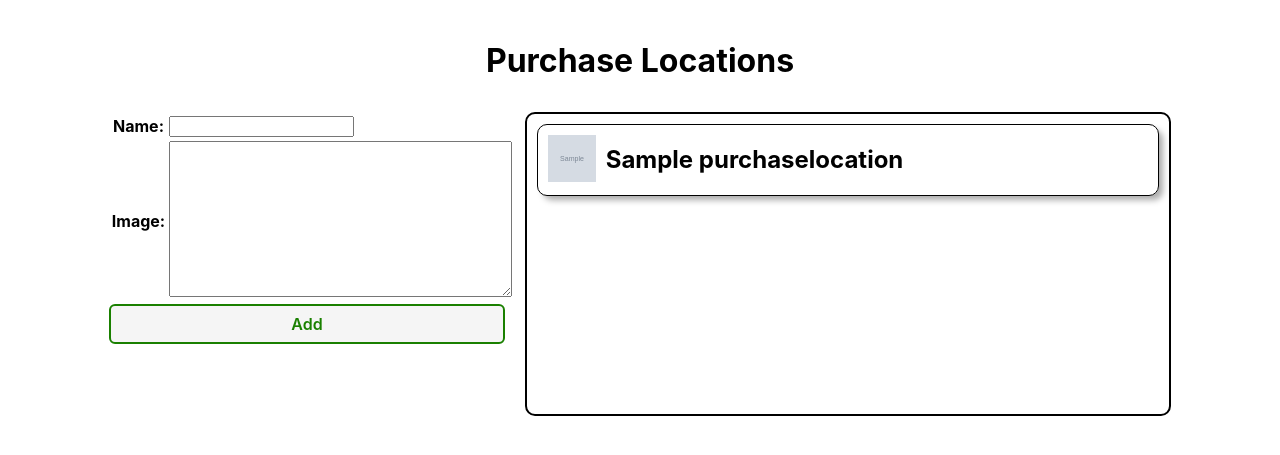
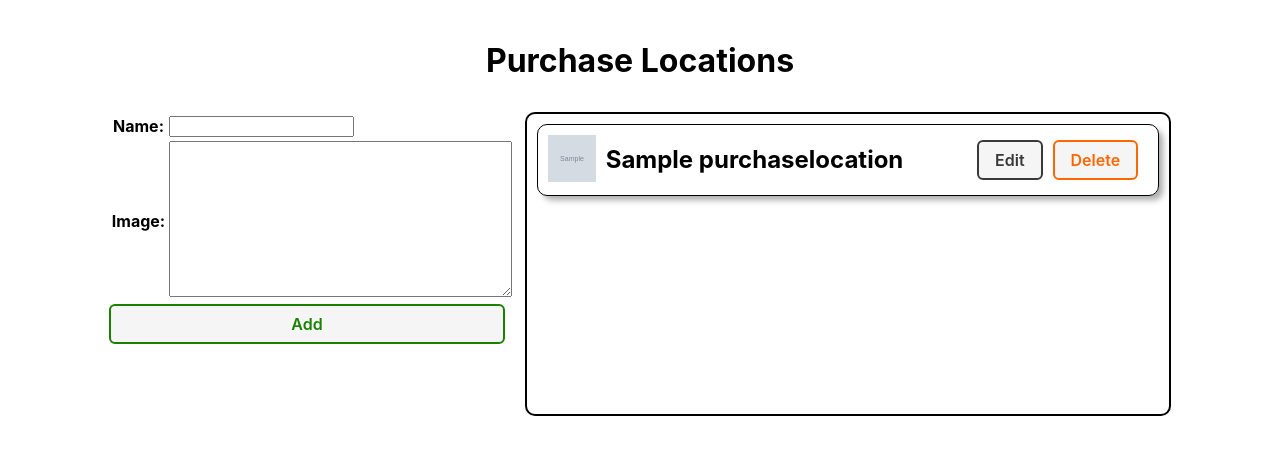
Before and after one commit to red-dmacedo/pj-restockr, a Django app: page /purchase-locations/ in a window 1280 px wide. Shown: the part 70-525 px from the top of the page. Run offline with Django 5.2, Linux system fonts and the light colour scheme; a user stored in the database is signed in; tables that the repository leaves empty hold one stand-in row (values such as "Sample post"); grey boxes marked "Sample" are stand-in pictures.

Commit message:
CRUD on purchase-locations nearly complete

```diff
--- a/main_app/models.py
+++ b/main_app/models.py
@@ -24,6 +24,9 @@ class PurchaseLocation(models.Model):
 
     def __str__(self):
         return self.name
+
+    def get_absolute_url(self):
+        return reverse("purchase-locations", kwargs={"pk": self.id})
 
     class Meta:
         ordering = ['name']
--- a/main_app/static/css/base.css
+++ b/main_app/static/css/base.css
@@ -230,6 +230,14 @@ nav a, header a {
   place-items: center;
 }
 
+.actions-h {
+  height: 100%;
+  display: flex;
+  flex-direction: row;
+  place-content: center;
+  place-items: center;
+}
+
 .abtn-small {
   aspect-ratio: 2/1;
   height: 10px;
--- a/main_app/static/css/purchase_locations.css
+++ b/main_app/static/css/purchase_locations.css
@@ -4,3 +4,9 @@
   border: 2px solid black;
   border-radius: 10px;
 }
+
+.separate {
+  display: flex;
+  flex-direction: row;
+  justify-content: space-between;
+}
--- a/main_app/templates/main_app/purchase_locations.html
+++ b/main_app/templates/main_app/purchase_locations.html
@@ -13,23 +13,31 @@
       <form method="post" class="flex-column">
         {% csrf_token %}
         <table>{{ purchaselocation_form.as_table }}</table>
+        {% url 'purchase-locations-edit' as current_path %}
+        {% if request.path == current_path %}
+          <a href="{% url 'purchase-locations' %}" class="btn secondary">Cancel</a>
+        {% endif %}
         <button type="submit" name="purchaselocation_create" class="btn confirm">Add</button>
       </form>
       {% if purchaselocation_list.count %}
         <div class="location-list">
           <ul>
             {% for loc in purchaselocation_list %}
-              <li class="card-horizontal flex-row">
+              <li class="card-horizontal flex-row separate">
+                <div class="flex-row">
                   {% if loc.image %}
                     <div class="image-container-v">
                       <img src="{{ loc.image }}" alt="Image of {{ loc.name }}" class="img-v" />
                     </div>
                   {% endif %}
                   <h2 class="flex-center">{{ loc.name }}</h2>
-                {% comment %} <div class="actions">
-                  <form action="{% url 'purchaselocation-delete' loc.pk %}"></form>
+                </div>
+                <div class="actions-h">
+                  <a href="{% url 'purchase-locations-edit' loc.pk %}" class="btn secondary">Edit</a>
+                  <form action="{% url 'purchase-locations-delete' loc.pk %}">
                     <button type="submit" class="btn warn">Delete</button>
-                </div> {% endcomment %}
+                  </form>
+                </div>
               </li>
             {% endfor %}
           </ul>
--- a/main_app/urls.py
+++ b/main_app/urls.py
@@ -18,5 +18,7 @@ urlpatterns = [
     path('items/<int:pk>/edit/', views.ItemUpdate.as_view(), name='item-update'),
     path('items/<int:pk>/delete', views.ItemDelete.as_view(), name='item-delete'),
 
-    path('purchase-locations/', views.PurchaseLocations.as_view(), name='purchase-locations')
+    path('purchase-locations/', views.PurchaseLocations.as_view(), name='purchase-locations'),
+    path('purchase-locations/<int:pk>/', views.PurchaseLocations.as_view(), name='purchase-locations-edit'),
+    path('purchase-locations/<int:pk>/delete', views.PurchaseLocationDelete.as_view(), name='purchase-locations-delete'),
 ]
--- a/main_app/views.py
+++ b/main_app/views.py
@@ -108,8 +108,12 @@ class PurchaseLocations(LoginRequiredMixin, ListView):
 
     def get_context_data(self, **kwargs):
         context = super().get_context_data(**kwargs)
-        # context["purchaselocation_list"] = context["purchaselocation_list"].order_by('name')
-        context["purchaselocation_form"] = PurchaseLocationForm()
+        # if self.kwargs["pk"]:
+        if "pk" in self.kwargs:
+            purchaselocation = PurchaseLocation.objects.get(id=self.kwargs["pk"])
+            context["purchaselocation_form"] = PurchaseLocationForm(instance=purchaselocation)
+        else:
+            context["purchaselocation_form"] = PurchaseLocationForm()
         return context
 
     def post(self, request, *args, **kwargs):
@@ -123,3 +127,4 @@ class PurchaseLocations(LoginRequiredMixin, ListView):
 
 class PurchaseLocationDelete(LoginRequiredMixin, DeleteView):
     model = PurchaseLocation
+    success_url = '/purchase-locations/'
```
Also changed, not shown: main_app/templates/main_app/purchaselocation_confirm_delete.html (added, +17 -0 lines). Lines whose indentation alone changed are shown as unchanged.
